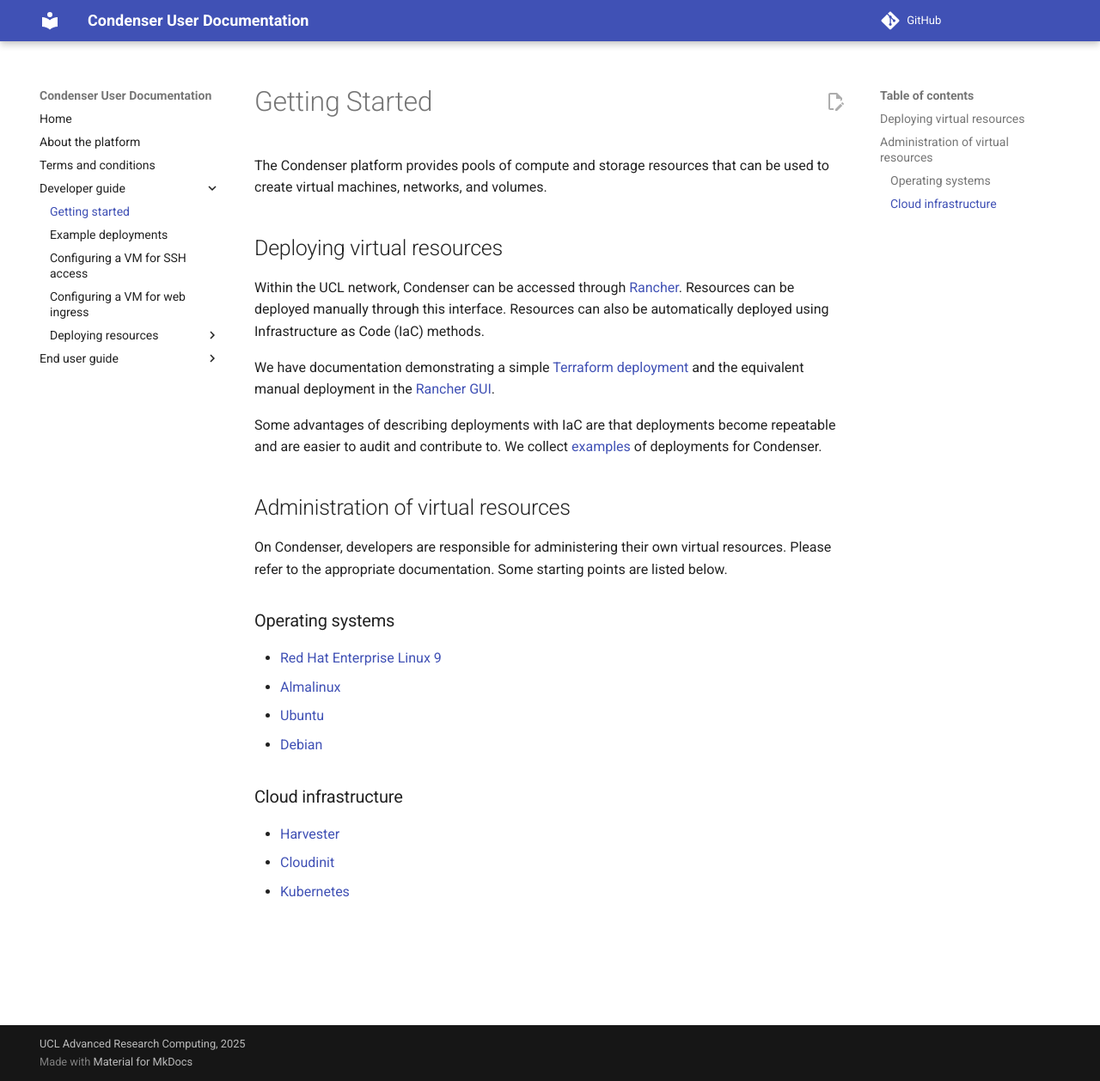
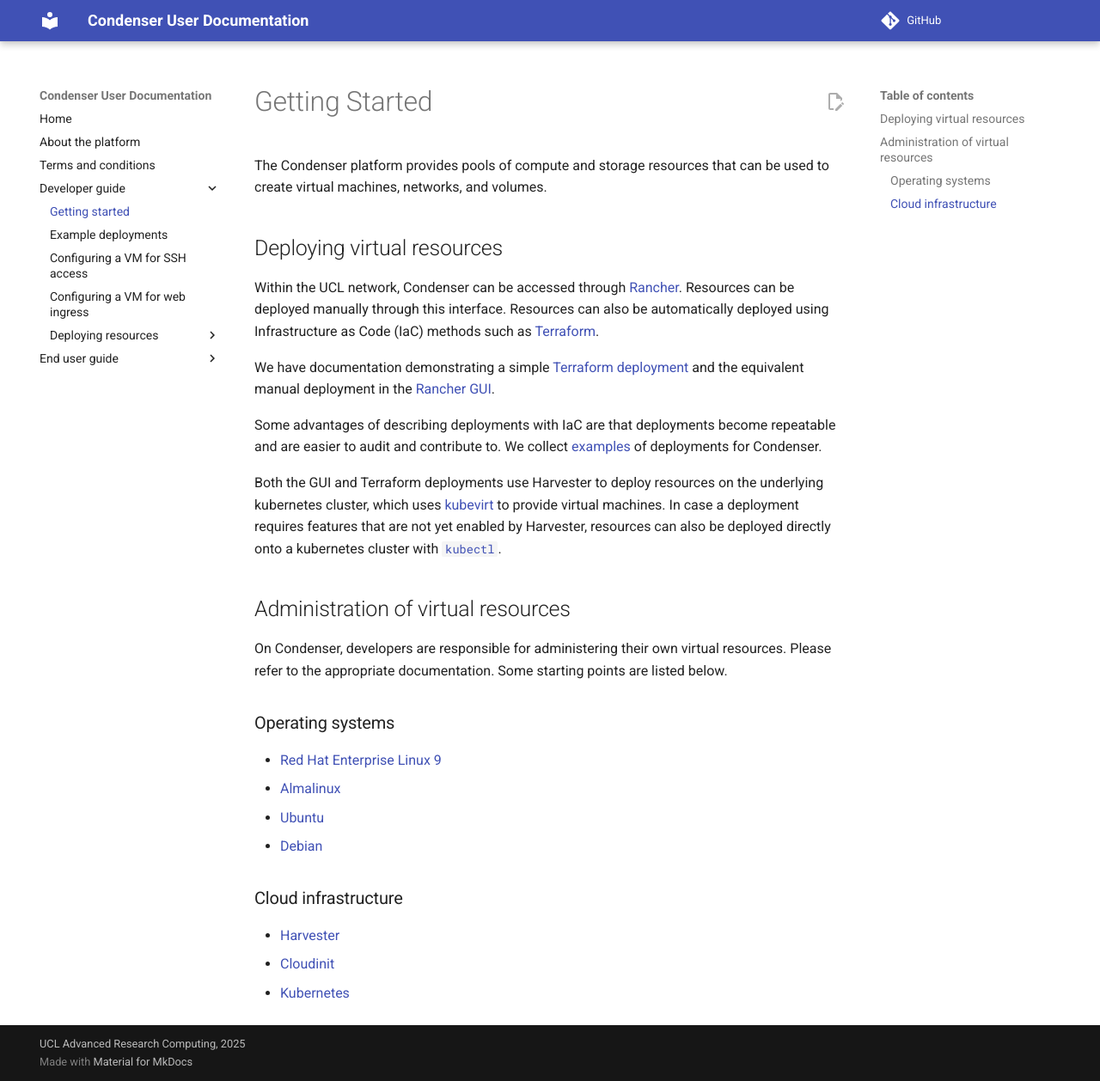
Before and after one commit to UCL-ARC/condenser-mkdocs, an MkDocs documentation site: the page built from docs/developer_guide/index.md, in a window 1280 px wide and 1258 px high. Shown: the whole window at 86% size. Built offline with MkDocs 1.6.1 and Material for MkDocs 9.7.7, drawn with Linux system fonts in a browser that asks for light colours; comment, search, counter and statistics services are not loaded.

Commit message:
point to the kubectl doc

```diff
--- a/docs/developer_guide/index.md
+++ b/docs/developer_guide/index.md
@@ -11,7 +11,7 @@
 
 Within the UCL network, Condenser can be accessed through [Rancher](https://rancher.condenser.arc.ucl.ac.uk).
 Resources can be deployed manually through this interface. Resources can also be
-automatically deployed using Infrastructure as Code (IaC) methods.
+automatically deployed using Infrastructure as Code (IaC) methods such as [Terraform](https://developer.hashicorp.com/terraform/language).
 
 We have documentation demonstrating a simple [Terraform deployment](./deploying_resources/deploying_terraform.md/#configure-the-vm-for-ssh-access)
 and the equivalent manual deployment in the [Rancher GUI](./deploying_resources/deploying_rancher.md).
@@ -19,6 +19,12 @@
 Some advantages of describing deployments with IaC are that deployments become repeatable
 and are easier to audit and contribute to. We collect [examples](./examples.md) of
 deployments for Condenser.
+
+Both the GUI and Terraform deployments use Harvester to deploy resources on the underlying
+kubernetes cluster, which uses [kubevirt](https://kubevirt.io/user-guide/) to provide
+virtual machines. In case a deployment requires features that are not yet enabled
+by Harvester, resources can also be deployed directly onto a kubernetes cluster with
+[`kubectl`](./deploying_resources/deploying_kubernetes.md).
 
 ## Administration of virtual resources
 
```
